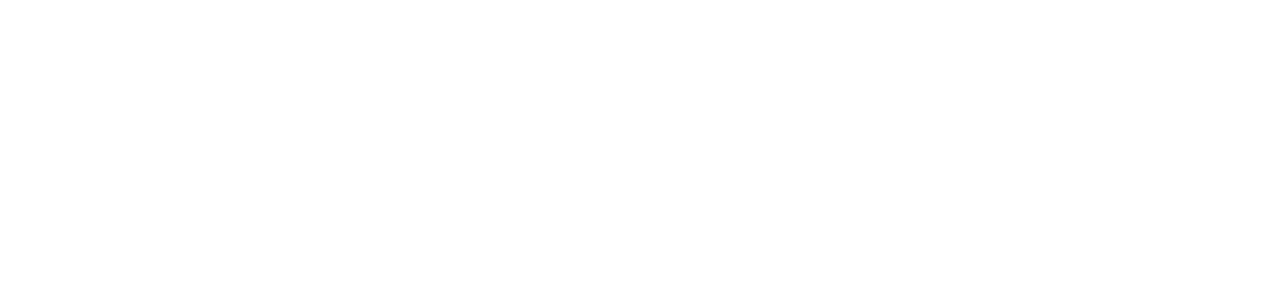
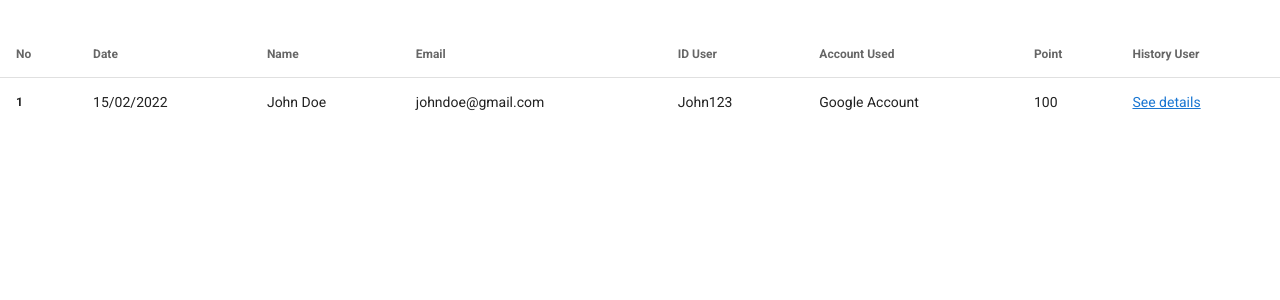
Before and after one commit to Capstone-Alta/fe-dapoint, a Vue app: page /datauser in a window 1280 px wide. Shown: the top 300 px of the page. Built offline with nearby package versions, Linux system fonts and the light colour scheme.

Commit message:
userlist

```diff
--- a/src/App.vue
+++ b/src/App.vue
@@ -88,7 +88,7 @@
   data: () => ({
     items: [
       { title: "Dashboard", icon: "dashboard", link: "/" },
-      { title: "Data User", icon: "data_user", link: "/data_user" },
+      { title: "Data User", icon: "data_user", link: "/datauser" },
       { title: "Voucher Stock", icon: "voucher", link: "/voucher" },
     ],
     // drawer: false,
--- a/src/router/index.js
+++ b/src/router/index.js
@@ -5,6 +5,7 @@
 import Pulsa from "../views/Pulsa.vue";
 import EMoney from "../views/EMoney.vue";
 import CashOut from "../views/CashOut.vue";
+import DataUser from "../views/DataUser.vue";
 
 Vue.use(VueRouter);
 
@@ -13,6 +14,11 @@
     path: "/",
     name: "dashboard",
     component: Dashboard,
+  },
+  {
+    path: "/datauser",
+    name: "datauser",
+    component: DataUser,
   },
   {
     path: "/voucher",
--- /dev/null
+++ b/src/views/DataUser.vue
@@ -0,0 +1,57 @@
+<template>
+  <!-- <v-row>
+    <v-app-bar dense color="white" elevation="0">
+      <HambMenu ref="hamb" />
+      <span class="text_first mx-2 welcome">E-Money</span>
+      <v-spacer></v-spacer>
+      <v-btn tile icon large class="ml-1 mr-4">
+        <img src="/icon/notification.png" width="30" />
+      </v-btn>
+    </v-app-bar>
+  </v-row> -->
+  <v-simple-table fixed-header height="300px">
+    <template v-slot:default>
+      <thead>
+        <tr>
+          <th class="text-left">No</th>
+          <th class="text-left">Date</th>
+          <th class="text-left">Name</th>
+          <th class="text-left">Email</th>
+          <th class="text-left">ID User</th>
+          <th class="text-left">Account Used</th>
+          <th class="text-left">Point</th>
+          <th class="text-left">History User</th>
+        </tr>
+      </thead>
+      <tbody>
+        <tr>
+          <th scope="row">1</th>
+          <td>15/02/2022</td>
+          <td>John Doe</td>
+          <td>johndoe@gmail.com</td>
+          <td>John123</td>
+          <td>Google Account</td>
+          <td>100</td>
+          <td><a href="">See details</a></td>
+        </tr>
+        <!-- <tr v-for="item in user" :key="item.name">
+          <td>{{ item.no }}</td>
+          <td>{{ item.date }}</td>
+          <td>{{ item.name }}</td>
+          <td>{{ item.email }}</td>
+          <td>{{ item.iduser }}</td>
+          <td>{{ item.accountused }}</td>
+          <td>{{ item.point }}</td>
+          <td>{{ item.historyuser }}</td>
+        </tr> -->
+      </tbody>
+    </template>
+  </v-simple-table>
+</template>
+
+<script>
+// import HambMenu from "../components/HambMenu";
+export default {
+  name: "DataUser",
+};
+</script>
```
